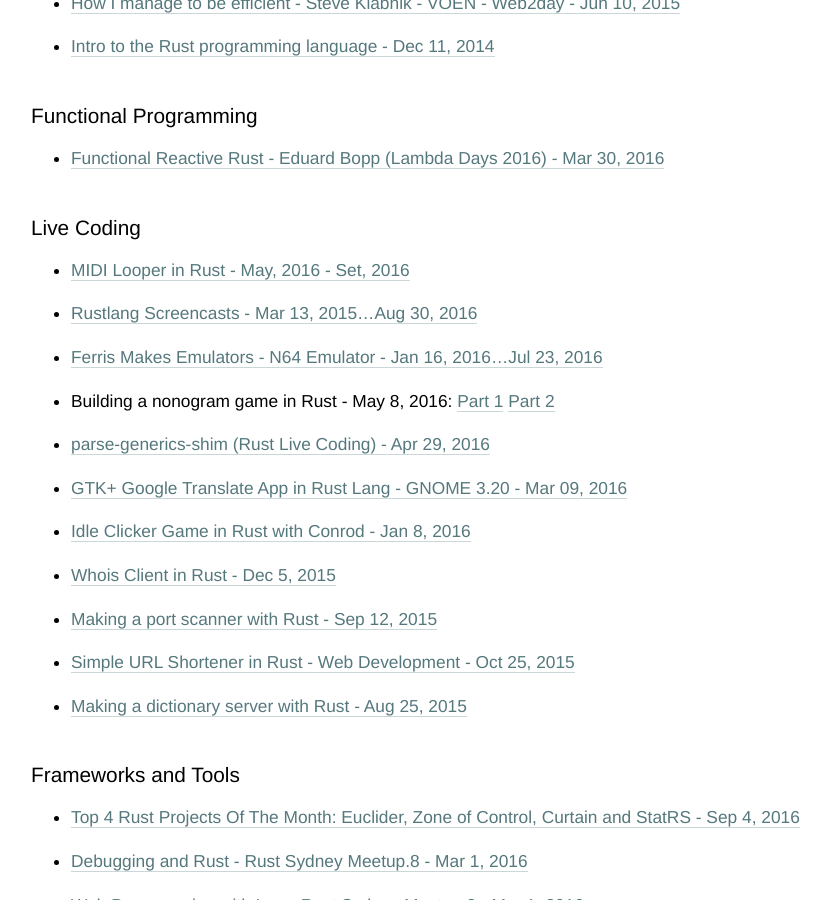
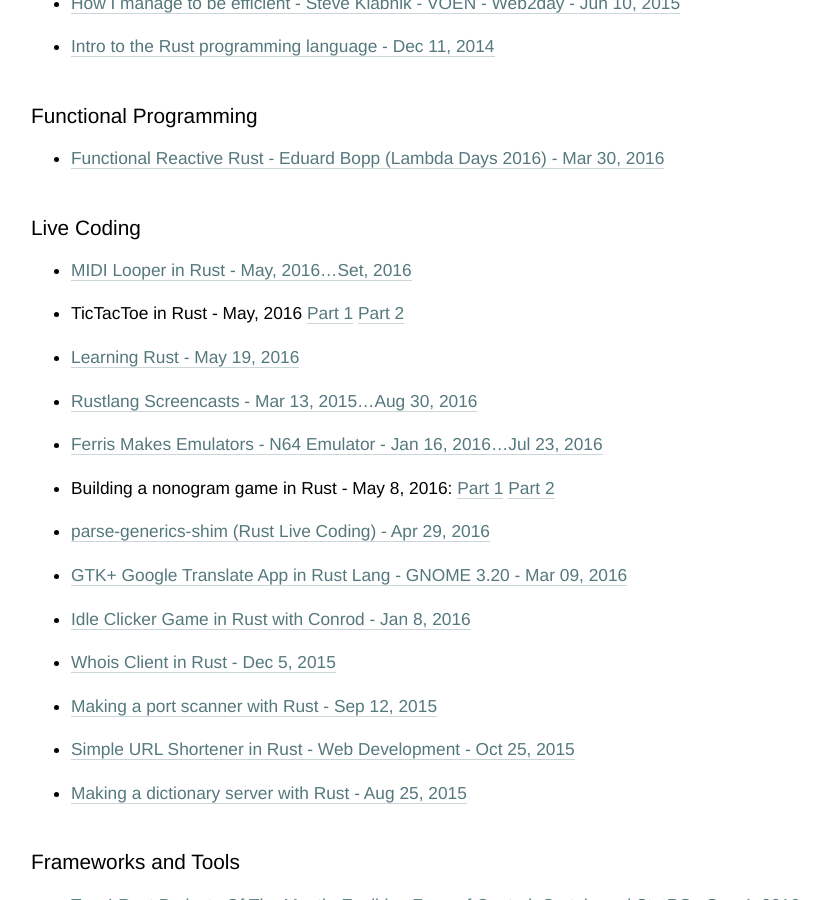
Before and after one commit to adelarsq/daily-rust.github.io, a Jekyll site: the page built from _posts/2016-09-01-videos.md, in a window 1280 px wide and 900 px high, scrolled down 680 px. Shown: the whole window, without its empty margins (159-990 px from the left). Built offline with Jekyll 4.4.1, drawn with Linux system fonts in a browser that asks for light colours.

Commit message:
Update 2016-09-01-videos.md

```diff
--- a/_posts/2016-09-01-videos.md
+++ b/_posts/2016-09-01-videos.md
@@ -27,7 +27,9 @@ Older videos (more thant 1 year ago) have code that don't work anymore in the cu
 
 ## Live Coding
 
-- [MIDI Looper in Rust - May, 2016 - Set, 2016](https://www.youtube.com/playlist?list=PLguYJK7ydFE7a6k7f0apQOxbpvpQeoPqE)
+- [MIDI Looper in Rust - May, 2016...Set, 2016](https://www.youtube.com/playlist?list=PLguYJK7ydFE7a6k7f0apQOxbpvpQeoPqE)
+- TicTacToe in Rust - May, 2016 [Part 1](https://www.youtube.com/watch?v=e6v-fZqVwng&ab_channel=Tsoding) [Part 2](https://www.youtube.com/watch?v=y0X8ncPRqJc&ab_channel=Tsoding)
+- [Learning Rust - May 19, 2016](https://www.youtube.com/watch?v=k8NE-v7gaeI&ab_channel=Tsoding)
 - [Rustlang Screencasts - Mar 13, 2015...Aug 30, 2016](https://www.youtube.com/watch?v=sv9fTlU7SCA&list=PLTOeCUgrkpMNEHx6j0vCH0cuyAIVZadnc&ab_channel=JMArcher)
 - [Ferris Makes Emulators - N64 Emulator - Jan 16, 2016...Jul 23, 2016](https://www.youtube.com/playlist?list=PL-sXmdrqqYYcznDg4xwAJWQgNL2gRray2)
 - Building a nonogram game in Rust - May 8, 2016: [Part 1](https://www.youtube.com/watch?v=m3N7cI4cOy4&ab_channel=panicbit) [Part 2](https://www.youtube.com/watch?v=WhA6vjLPsKA&ab_channel=panicbit)
```
